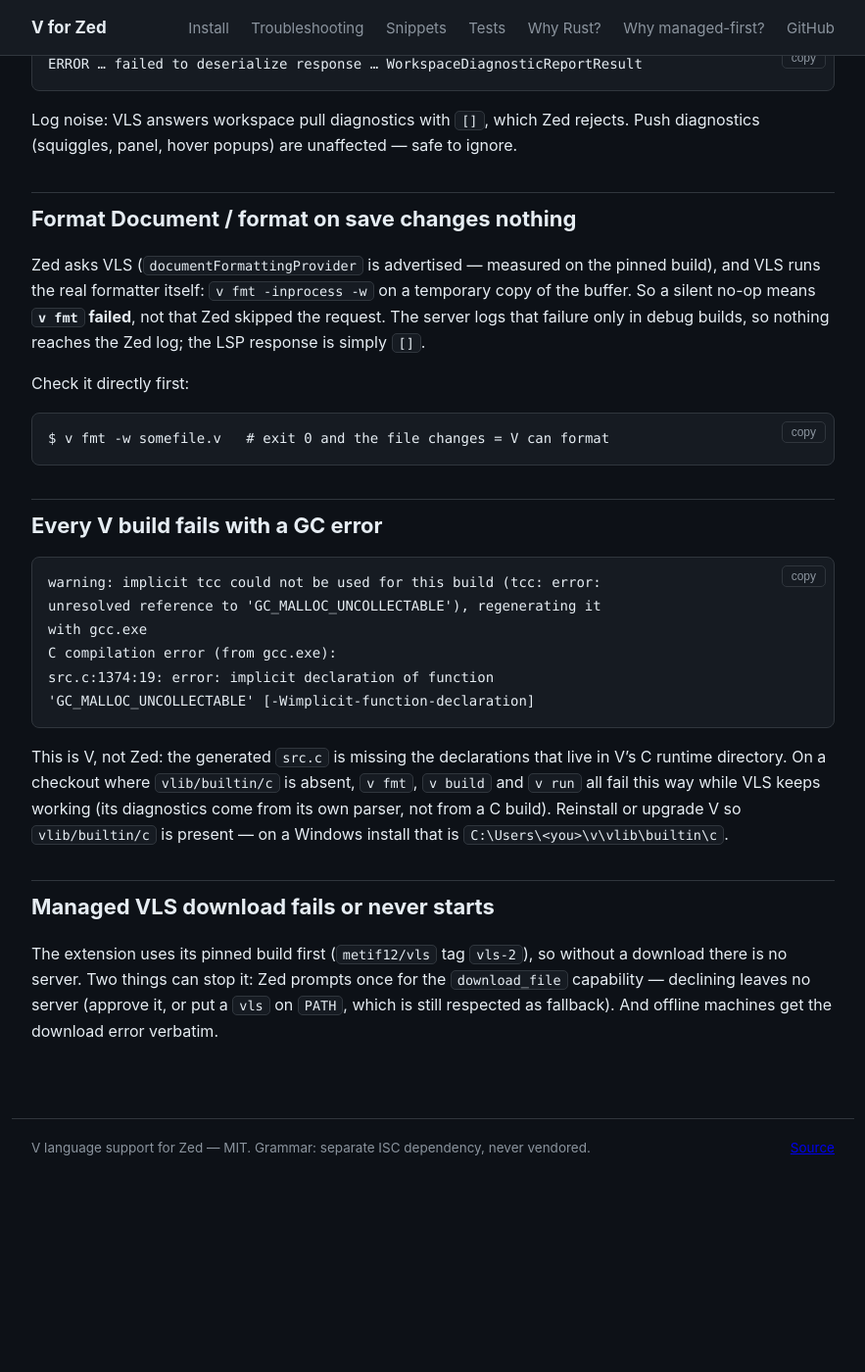
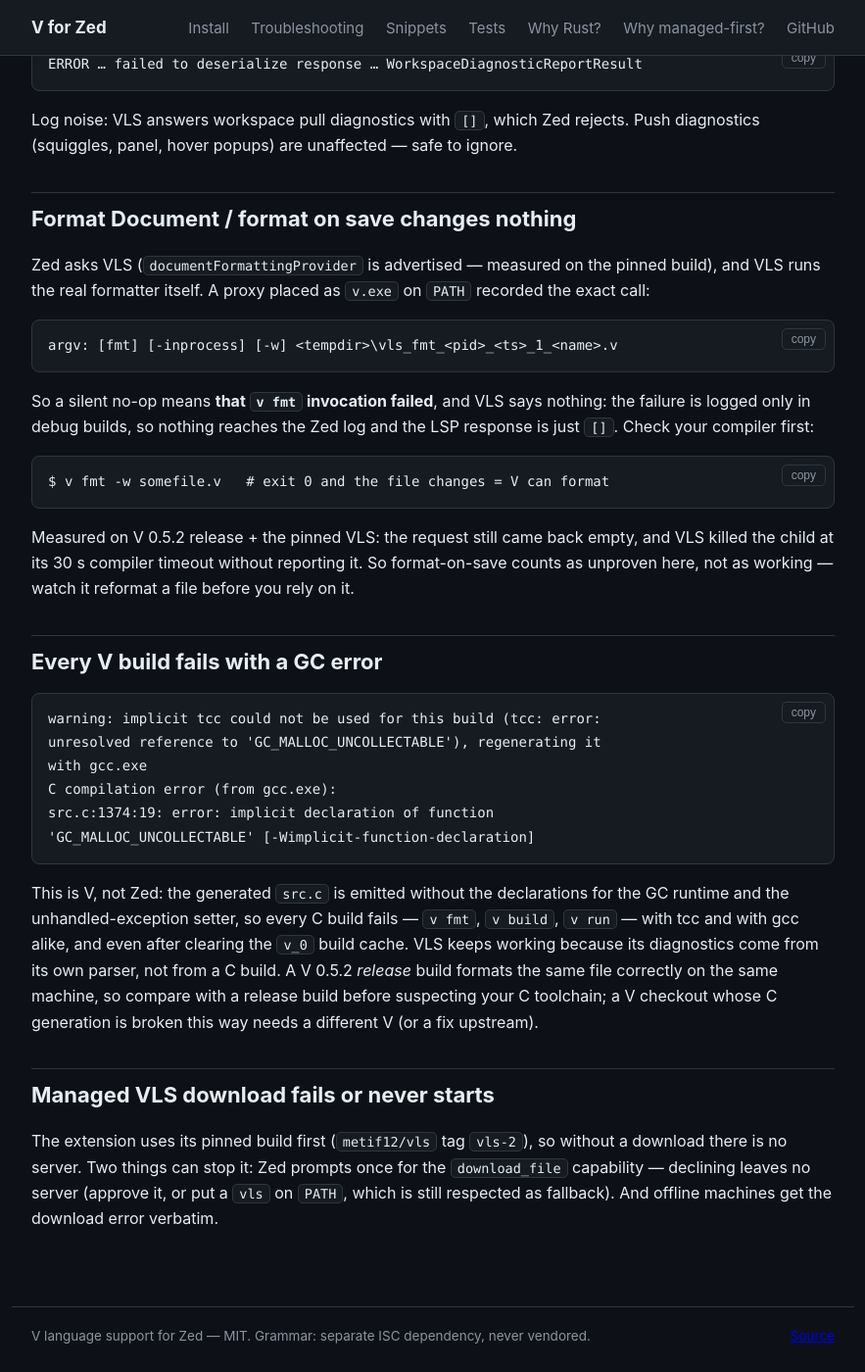
Before and after one commit to metif12/zed-vlang, a Jekyll site: the page built from docs/troubleshooting.md, in a window 1280 px wide and 1400 px high, scrolled down 3661 px. Shown: the whole window at 98% size, without its empty margins (198-1081 px from the left). Built offline with Jekyll 4.4.1, drawn with Linux system fonts in a browser that asks for light colours; before the commit the page ends 4871 px from its top, so only the background shows below that.

Commit message:
Format-on-save: record the measured v fmt call and mark it unproven; drop the wrong vlib/builtin/c guess

````diff
--- a/docs/troubleshooting.md
+++ b/docs/troubleshooting.md
@@ -171,17 +171,26 @@
 ## Format Document / format on save changes nothing
 
 Zed asks VLS (`documentFormattingProvider` is advertised — measured on
-the pinned build), and VLS runs the real formatter itself:
-`v fmt -inprocess -w` on a temporary copy of the buffer. So a silent
-no-op means **`v fmt` failed**, not that Zed skipped the request. The
-server logs that failure only in debug builds, so nothing reaches the
-Zed log; the LSP response is simply `[]`.
+the pinned build), and VLS runs the real formatter itself. A proxy
+placed as `v.exe` on `PATH` recorded the exact call:
 
-Check it directly first:
+```text
+argv: [fmt] [-inprocess] [-w] <tempdir>\vls_fmt_<pid>_<ts>_1_<name>.v
+```
+
+So a silent no-op means **that `v fmt` invocation failed**, and VLS says
+nothing: the failure is logged only in debug builds, so nothing reaches
+the Zed log and the LSP response is just `[]`. Check your compiler
+first:
 
 ```console
 $ v fmt -w somefile.v   # exit 0 and the file changes = V can format
 ```
+
+Measured on V 0.5.2 release + the pinned VLS: the request still came
+back empty, and VLS killed the child at its 30 s compiler timeout
+without reporting it. So format-on-save counts as unproven here, not as
+working — watch it reformat a file before you rely on it.
 
 ## Every V build fails with a GC error
 
@@ -194,12 +203,15 @@
 'GC_MALLOC_UNCOLLECTABLE' [-Wimplicit-function-declaration]
 ```
 
-This is V, not Zed: the generated `src.c` is missing the declarations
-that live in V's C runtime directory. On a checkout where
-`vlib/builtin/c` is absent, `v fmt`, `v build` and `v run` all fail this
-way while VLS keeps working (its diagnostics come from its own parser,
-not from a C build). Reinstall or upgrade V so `vlib/builtin/c` is
-present — on a Windows install that is `C:\Users\<you>\v\vlib\builtin\c`.
+This is V, not Zed: the generated `src.c` is emitted without the
+declarations for the GC runtime and the unhandled-exception setter, so
+every C build fails — `v fmt`, `v build`, `v run` — with tcc and with
+gcc alike, and even after clearing the `v_0` build cache. VLS keeps
+working because its diagnostics come from its own parser, not from a C
+build. A V 0.5.2 *release* build formats the same file correctly on the
+same machine, so compare with a release build before suspecting your C
+toolchain; a V checkout whose C generation is broken this way needs a
+different V (or a fix upstream).
 
 ## Managed VLS download fails or never starts
 
````
Also changed, not shown: docs/install.md (+5 -4 lines), CHANGELOG.md.
